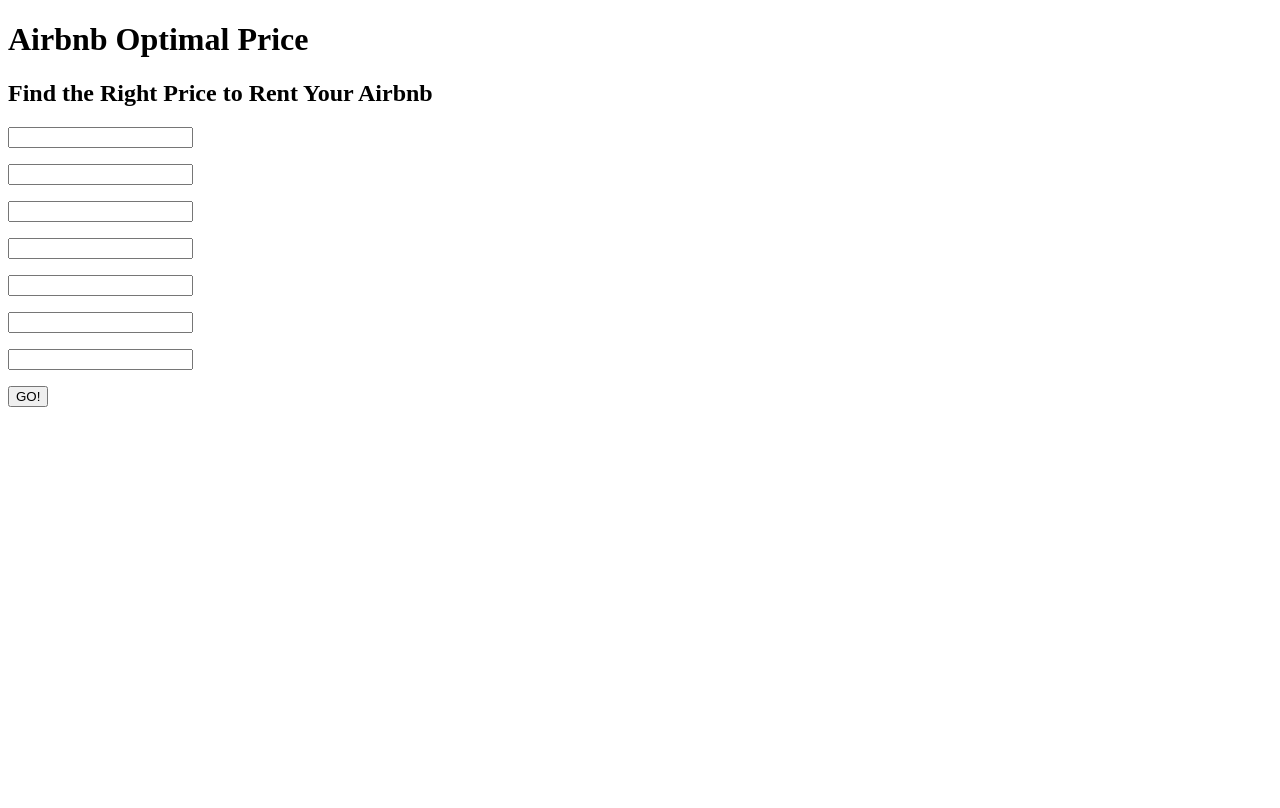
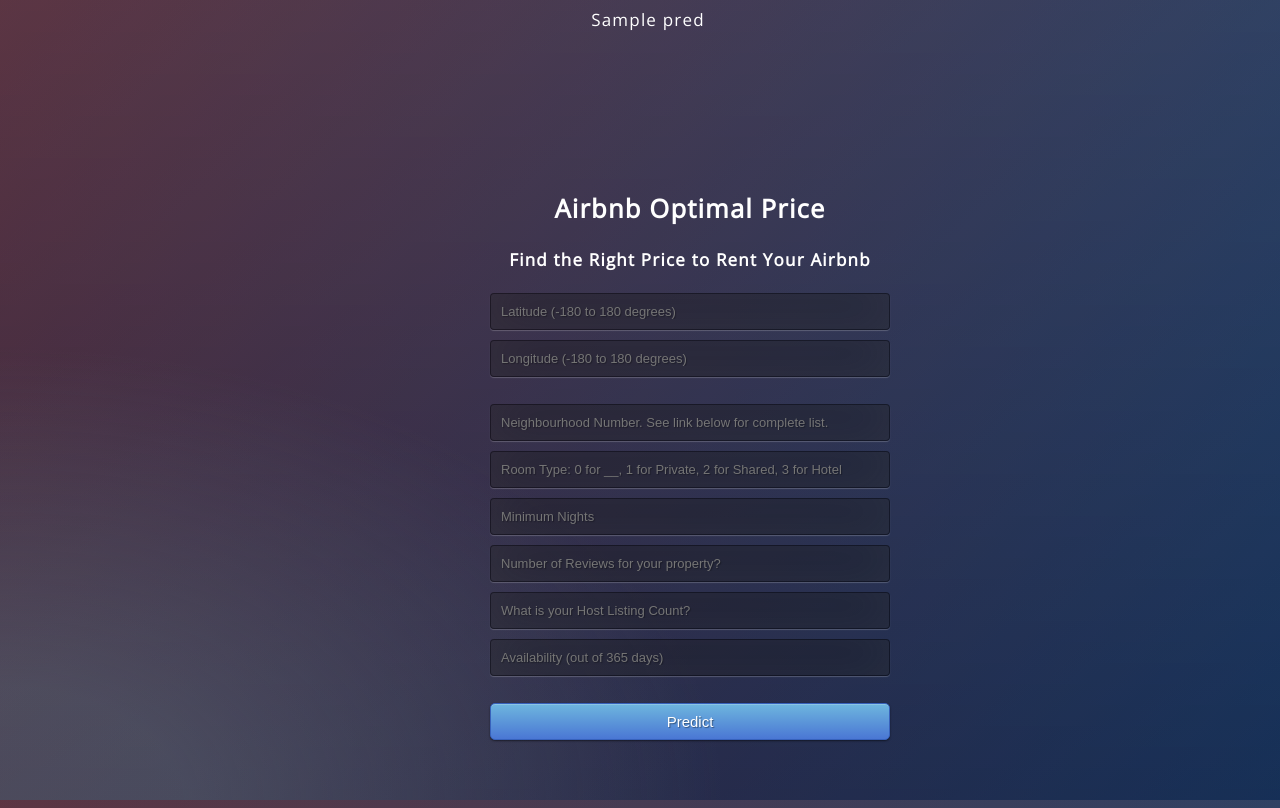
Before and after one commit to ptpt-airbnb-2/AirBnB-Optimal-Price, a Flask app: template src/templates/home.html in a window 1280 px wide. Before the commit the page ends 407 px from the top, so only its background shows below. Run offline with Flask 2, Linux system fonts and the light colour scheme; the template is opened without the code that fills it: most values are stand-ins (such as "Sample title", 1, 10 or a date in 2020).

Commit message:
Working web UI. Updated src

```diff
--- a/requirements.txt
+++ b/requirements.txt
@@ -11,11 +11,14 @@
 
 # New requirements for Neural Networks
 absl-py==0.13.0
+asgiref==3.3.4
 astunparse==1.6.3
 cachetools==4.2.2
 category-encoders==2.2.2
 certifi==2021.5.30
 chardet==4.0.0
+click==8.0.1
+Flask==2.0.1
 flatbuffers==1.12
 gast==0.4.0
 google-auth==1.31.0
@@ -24,10 +27,13 @@
 grpcio==1.34.1
 h5py==3.1.0
 idna==2.10
+itsdangerous==2.0.1
+Jinja2==3.0.1
 joblib==1.0.1
 keras-nightly==2.5.0.dev2021032900
 Keras-Preprocessing==1.1.2
 Markdown==3.3.4
+MarkupSafe==2.0.1
 numpy==1.19.5
 oauthlib==3.1.1
 opt-einsum==3.3.0
--- a/src/main.py
+++ b/src/main.py
@@ -1,35 +1,47 @@
 """Instantiates the Airbnb application."""
+import pandas as pd
+import numpy as np
 from flask import Flask, render_template, redirect, request
 from flask.helpers import url_for
+from tensorflow.keras.models import load_model
 
 app = Flask(__name__)
+# Import model
+model = load_model('../models/airbnbpredict_all_data.h5')
+# Define the column names for importing the user data
+cols = ['latitude', 'longitude', 'neighbourhood', 'room_type',
+        'minimum_nights', 'number_of_reviews',
+        'calculated_host_listings_count', 'availability_365']
 
 
-@app.route('/', methods=['POST', 'GET'])
+@app.route('/')
 async def index():
     """Homepage view."""
-
-    if request.method == 'POST':
-        latitude = request.form['latitude'],
-        longitude = request.form['longitude'],
-        room_type = request.form['room_type'],
-        min_nights = request.form['min_nights'],
-        number_of_reviews = request.form['number_of_reviews'],
-        host_listing_count = request.form['host_listing_count'],
-        availability_365 = request.form['availability_365']
-
-        return redirect(
-            url_for('predict')
-        )
-
-    else:
-        return render_template('home.html')
+    return render_template('home.html')
 
 
-@app.route('/predict')
+@app.route('/predict', methods=['POST'])
 def predict():
-    """Runs the user values through the price optimization model."""
-    return render_template('predict.html')
+    """Get the information from the home.html and returns the predicted value."""
+    # Collect the user data and change to array and then to DataFrame
+    user_data = [float(x) for x in request.form.values()]
+    user_data_np = np.array(user_data)
+    user_data_df = pd.DataFrame([user_data_np], columns=[cols])
+    # Use model to make prediction
+    prediction = model.predict(user_data_df)
+
+    if prediction < 0:
+        return render_template('home.html',
+                               pred='Your set parameters are out of range something trained model has not seen!')
+
+    elif prediction > 2000000:
+        return render_template('home.html',
+                               pred='Your set parameters are out of range something! Please revisit them.')
+    else:
+        return render_template('home.html',
+                               pred='Your property should be listed at {} in the '
+                                    'local currency of the geo '
+                                    'location.'.format(int(prediction[0][0])))
 
 
 if __name__ == '__main__':
--- /dev/null
+++ b/src/static/style.css
@@ -0,0 +1,63 @@
+@import url(https://fonts.googleapis.com/css?family=Open+Sans);
+.btn { display: inline-block; *display: inline; *zoom: 1; padding: 4px 10px 4px; margin-bottom: 0; font-size: 13px; line-height: 18px; color: #333333; text-align: center;text-shadow: 0 1px 1px rgba(255, 255, 255, 0.75); vertical-align: middle; background-color: #f5f5f5; background-image: -moz-linear-gradient(top, #ffffff, #e6e6e6); background-image: -ms-linear-gradient(top, #ffffff, #e6e6e6); background-image: -webkit-gradient(linear, 0 0, 0 100%, from(#ffffff), to(#e6e6e6)); background-image: -webkit-linear-gradient(top, #ffffff, #e6e6e6); background-image: -o-linear-gradient(top, #ffffff, #e6e6e6); background-image: linear-gradient(top, #ffffff, #e6e6e6); background-repeat: repeat-x; filter: progid:dximagetransform.microsoft.gradient(startColorstr=#ffffff, endColorstr=#e6e6e6, GradientType=0); border-color: #e6e6e6 #e6e6e6 #e6e6e6; border-color: rgba(0, 0, 0, 0.1) rgba(0, 0, 0, 0.1) rgba(0, 0, 0, 0.25); border: 1px solid #e6e6e6; -webkit-border-radius: 4px; -moz-border-radius: 4px; border-radius: 4px; -webkit-box-shadow: inset 0 1px 0 rgba(255, 255, 255, 0.2), 0 1px 2px rgba(0, 0, 0, 0.05); -moz-box-shadow: inset 0 1px 0 rgba(255, 255, 255, 0.2), 0 1px 2px rgba(0, 0, 0, 0.05); box-shadow: inset 0 1px 0 rgba(255, 255, 255, 0.2), 0 1px 2px rgba(0, 0, 0, 0.05); cursor: pointer; *margin-left: .3em; }
+.btn:hover, .btn:active, .btn.active, .btn.disabled, .btn[disabled] { background-color: #e6e6e6; }
+.btn-large { padding: 9px 14px; font-size: 15px; line-height: normal; -webkit-border-radius: 5px; -moz-border-radius: 5px; border-radius: 5px; }
+.btn:hover { color: #333333; text-decoration: none; background-color: #e6e6e6; background-position: 0 -15px; -webkit-transition: background-position 0.1s linear; -moz-transition: background-position 0.1s linear; -ms-transition: background-position 0.1s linear; -o-transition: background-position 0.1s linear; transition: background-position 0.1s linear; }
+.btn-primary, .btn-primary:hover { text-shadow: 0 -1px 0 rgba(0, 0, 0, 0.25); color: #ffffff; }
+.btn-primary.active { color: rgba(255, 255, 255, 0.75); }
+.btn-primary { background-color: #4a77d4; background-image: -moz-linear-gradient(top, #6eb6de, #4a77d4); background-image: -ms-linear-gradient(top, #6eb6de, #4a77d4); background-image: -webkit-gradient(linear, 0 0, 0 100%, from(#6eb6de), to(#4a77d4)); background-image: -webkit-linear-gradient(top, #6eb6de, #4a77d4); background-image: -o-linear-gradient(top, #6eb6de, #4a77d4); background-image: linear-gradient(top, #6eb6de, #4a77d4); background-repeat: repeat-x; filter: progid:dximagetransform.microsoft.gradient(startColorstr=#6eb6de, endColorstr=#4a77d4, GradientType=0);  border: 1px solid #3762bc; text-shadow: 1px 1px 1px rgba(0,0,0,0.4); box-shadow: inset 0 1px 0 rgba(255, 255, 255, 0.2), 0 1px 2px rgba(0, 0, 0, 0.5); }
+.btn-primary:hover, .btn-primary:active, .btn-primary.active, .btn-primary.disabled, .btn-primary[disabled] { filter: none; background-color: #4a77d4; }
+.btn-block { width: 100%; display:block; }
+
+* { -webkit-box-sizing:border-box; -moz-box-sizing:border-box; -ms-box-sizing:border-box; -o-box-sizing:border-box; box-sizing:border-box; }
+
+html { width: 100%; height:100%; overflow:scroll; }
+
+body {
+	width: 100%;
+	height:100%;
+	font-family: 'Open Sans', sans-serif;
+	background: #092756;
+	color: #fff;
+	font-size: 17px;
+	text-align:center;
+	letter-spacing:1.2px;
+	background: -moz-radial-gradient(0% 100%, ellipse cover, rgba(104,128,138,.4) 10%,rgba(138,114,76,0) 40%),-moz-linear-gradient(top,  rgba(57,173,219,.25) 0%, rgba(42,60,87,.4) 100%), -moz-linear-gradient(-45deg,  #670d10 0%, #092756 100%);
+	background: -webkit-radial-gradient(0% 100%, ellipse cover, rgba(104,128,138,.4) 10%,rgba(138,114,76,0) 40%), -webkit-linear-gradient(top,  rgba(57,173,219,.25) 0%,rgba(42,60,87,.4) 100%), -webkit-linear-gradient(-45deg,  #670d10 0%,#092756 100%);
+	background: -o-radial-gradient(0% 100%, ellipse cover, rgba(104,128,138,.4) 10%,rgba(138,114,76,0) 40%), -o-linear-gradient(top,  rgba(57,173,219,.25) 0%,rgba(42,60,87,.4) 100%), -o-linear-gradient(-45deg,  #670d10 0%,#092756 100%);
+	background: -ms-radial-gradient(0% 100%, ellipse cover, rgba(104,128,138,.4) 10%,rgba(138,114,76,0) 40%), -ms-linear-gradient(top,  rgba(57,173,219,.25) 0%,rgba(42,60,87,.4) 100%), -ms-linear-gradient(-45deg,  #670d10 0%,#092756 100%);
+	background: -webkit-radial-gradient(0% 100%, ellipse cover, rgba(104,128,138,.4) 10%,rgba(138,114,76,0) 40%), linear-gradient(to bottom,  rgba(57,173,219,.25) 0%,rgba(42,60,87,.4) 100%), linear-gradient(135deg,  #670d10 0%,#092756 100%);
+	filter: progid:DXImageTransform.Microsoft.gradient( startColorstr='#3E1D6D', endColorstr='#092756',GradientType=1 );
+
+}
+.login {
+	position: absolute;
+	top: 40%;
+	left: 50%;
+	margin: -150px 0 0 -150px;
+	width:400px;
+	height:400px;
+}
+
+.login h1 { color: #fff; text-shadow: 0 0 10px rgba(0,0,0,0.3); letter-spacing:1px; text-align:center; }
+
+input {
+	width: 100%;
+	margin-bottom: 10px;
+	background: rgba(0,0,0,0.3);
+	border: none;
+	outline: none;
+	padding: 10px;
+	font-size: 13px;
+	color: #fff;
+	text-shadow: 1px 1px 1px rgba(0,0,0,0.3);
+	border: 1px solid rgba(0,0,0,0.3);
+	border-radius: 4px;
+	box-shadow: inset 0 -5px 45px rgba(100,100,100,0.2), 0 1px 1px rgba(255,255,255,0.2);
+	-webkit-transition: box-shadow .5s ease;
+	-moz-transition: box-shadow .5s ease;
+	-o-transition: box-shadow .5s ease;
+	-ms-transition: box-shadow .5s ease;
+	transition: box-shadow .5s ease;
+}
+input:focus { box-shadow: inset 0 -5px 45px rgba(100,100,100,0.4), 0 1px 1px rgba(255,255,255,0.2); }
--- a/src/templates/home.html
+++ b/src/templates/home.html
@@ -1,55 +1,65 @@
 {% extends 'index.html' %}
 {% block title %}Home{% endblock %}
 {% block content %}
-<h2>Find the Right Price to Rent Your Airbnb</h2>
+<h4>Find the Right Price to Rent Your Airbnb</h4>
+<!--The following code makes a form to enter new data for predictions-->
 <form
-action="http://127.0.0.1:5000/"
-method="POST">
-    <p>
+action="{{ url_for('predict')}}"method="POST">
     <input type="text"
         name="latitude"
-        aria-label="Latitude (-90 to 90 degrees)" />
+        placeholder="Latitude (-180 to 180 degrees)"
+        required="required"
+    />
+
+    <input type="text"
+        name="longitude"
+        placeholder="Longitude (-180 to 180 degrees)"
+        required="required"
+    />
     </p>
 
-    <p>
     <input type="text"
-        name="longitude"
-        aria-label="Longitude (-180 to 180 degrees)" />
-    </p>
+        name="neighbourhood"
+        placeholder="Neighbourhood Number. See link below for complete list."
+        required="required"
+    />
 
-    <p>
     <input type="text"
         name="room_type"
-        aria-label="Room Type" />
-    </p>
+        placeholder="Room Type: 0 for __, 1 for Private, 2 for Shared, 3 for Hotel"
+        required="required"
+    />
 
-    <p>
+
     <input type="text"
         name="min_nights"
-        aria-label="Minimum Nights" />
-    </p>
+        placeholder="Minimum Nights"
+        required="required"
+    />
 
-    <p>
     <input
         type="text"
         name="number_of_reviews"
-        aria-label="Number of Reviews" />
-    </p>
+        placeholder="Number of Reviews for your property?"
+        required="required"
+    />
 
-    <p>
     <input
         type="text"
         name="host_listing_count"
-        aria-label="Host Listing Count" />
-    </p>
+        placeholder="What is your Host Listing Count?"
+        required="required"
+    />
 
-    <p>
     <input
         type="text"
         name="availability_365"
-        aria-label="Availability (out of 365 days)"/>
+        placeholder="Availability (out of 365 days)"
+        required="required"
+    />
     </p>
 
-    <p><input type="submit" value="GO!" /></p>
+    <button type="submit" class="btn btn-primary btn-block btn-large">Predict</button>
+<!--    <p><input type="submit" value="GO!" /></p>-->
 </form>
 {% endblock %}
--- a/src/templates/index.html
+++ b/src/templates/index.html
@@ -1,11 +1,20 @@
 <!DOCTYPE html>
 <html>
     <head>
+        <meta charset="UTF-8">
         <title>{% block title %}{% endblock %} - Airbnb Optimal Price</title>
+        <link href='https://fonts.googleapis.com/css?family=Arimo' rel='stylesheet' type='text/css'>
+        <link href='https://fonts.googleapis.com/css?family=Hind:300' rel='stylesheet' type='text/css'>
+        <link href='https://fonts.googleapis.com/css?family=Open+Sans+Condensed:300' rel='stylesheet' type='text/css'>
+        <link type="text/css" rel="stylesheet" href="{{ url_for('static', filename='./style.css') }}">
     </head>
 
     <body>
-        <h1>Airbnb Optimal Price</h1>
+        <div class="login">
+
+        <h2>Airbnb Optimal Price</h2>
         {% block content %}{% endblock %}
+
+        </div> {{pred}}
     </body>
 </html>
```
Lines whose indentation alone changed are shown as unchanged.
